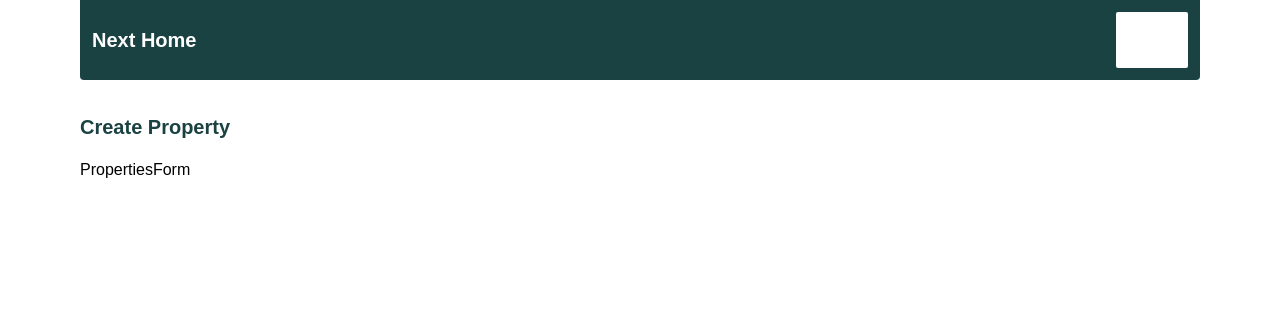
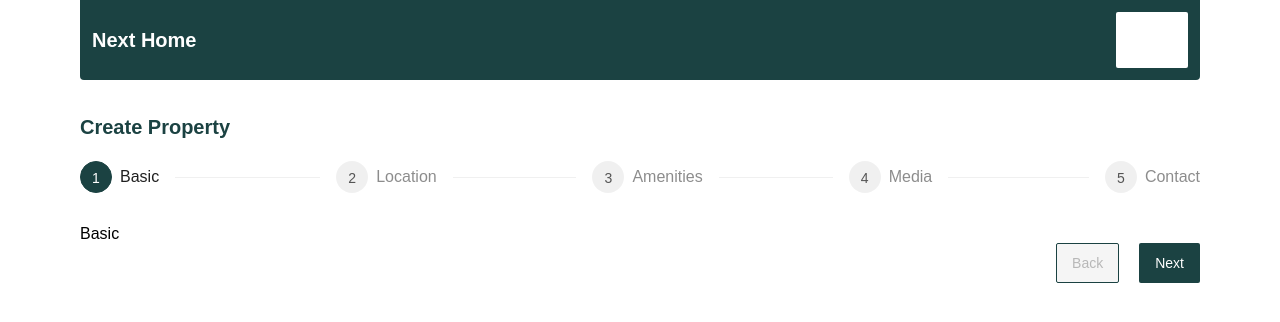
Before and after one commit to PieMenard/next-home, a Next.js app: page /user/properties/create-property in a window 1280 px wide. Shown: the top 322 px of the page. Built offline with nearby package versions, Linux system fonts and the light colour scheme; no server answers; the database is empty.

Commit message:
create property form steps and buttons

```diff
--- /dev/null
+++ b/src/app/(private)/user/properties/_components/properties-form/amenities.tsx
@@ -0,0 +1,26 @@
+import { Button } from 'antd';
+import { PropertiesFormStepProps } from '.';
+
+const Amenities = ({
+  currentStep,
+  setCurrentStep,
+}: PropertiesFormStepProps) => {
+  return (
+    <div>
+      <span>Amenities</span>
+      <div className="flex justify-end gap-5">
+        <Button
+          disabled={currentStep === 0}
+          onClick={() => setCurrentStep(currentStep - 1)}
+        >
+          Back
+        </Button>
+        <Button type="primary" onClick={() => setCurrentStep(currentStep + 1)}>
+          Next
+        </Button>
+      </div>
+    </div>
+  );
+};
+
+export default Amenities;
--- /dev/null
+++ b/src/app/(private)/user/properties/_components/properties-form/basic.tsx
@@ -0,0 +1,23 @@
+import { Button } from 'antd';
+import { PropertiesFormStepProps } from '.';
+
+const Basic = ({ currentStep, setCurrentStep }: PropertiesFormStepProps) => {
+  return (
+    <div>
+      <span>Basic</span>
+      <div className="flex justify-end gap-5">
+        <Button
+          disabled={currentStep === 0}
+          onClick={() => setCurrentStep(currentStep - 1)}
+        >
+          Back
+        </Button>
+        <Button type="primary" onClick={() => setCurrentStep(currentStep + 1)}>
+          Next
+        </Button>
+      </div>
+    </div>
+  );
+};
+
+export default Basic;
--- /dev/null
+++ b/src/app/(private)/user/properties/_components/properties-form/contact.tsx
@@ -0,0 +1,28 @@
+import React from 'react';
+import { PropertiesFormStepProps } from '.';
+import { Button } from 'antd';
+
+function Contact({ currentStep, setCurrentStep }: PropertiesFormStepProps) {
+  return (
+    <div>
+      <span>Contact</span>
+      <div className="flex justify-end gap-5">
+        <Button
+          disabled={currentStep === 0}
+          onClick={() => setCurrentStep(currentStep - 1)}
+        >
+          Back
+        </Button>
+        <Button
+          type="primary"
+          disabled={currentStep === 4}
+          onClick={() => setCurrentStep(currentStep + 1)}
+        >
+          Next
+        </Button>
+      </div>
+    </div>
+  );
+}
+
+export default Contact;
--- a/src/app/(private)/user/properties/_components/properties-form/index.tsx
+++ b/src/app/(private)/user/properties/_components/properties-form/index.tsx
@@ -1,5 +1,66 @@
+'use client';
+
+import { Steps } from 'antd';
+import { useState } from 'react';
+import Basic from './basic';
+import Location from './location';
+import Amenities from './amenities';
+import Media from './media';
+import Contact from './contact';
+
+export type PropertiesFormStepProps = {
+  currentStep: number;
+  setCurrentStep: (currentStep: number) => void;
+  finalValues: any;
+  setFinalValues: (finalVallues: any) => void;
+};
+
 const PropertiesForm = () => {
-  return <div>PropertiesForm</div>;
+  const [finalValues, setFinalValues] = useState({
+    basic: {},
+    location: {},
+    amenities: {},
+    media: {},
+    content: {},
+  });
+  const [currentStep, setCurrentStep] = useState(0);
+
+  const commonPropsForSteps: any = {
+    currentStep,
+    setCurrentStep,
+    finalValues,
+    setFinalValues,
+  };
+
+  const steps = [
+    {
+      title: 'Basic',
+      content: <Basic {...commonPropsForSteps} />,
+    },
+    {
+      title: 'Location',
+      content: <Location {...commonPropsForSteps} />,
+    },
+    {
+      title: 'Amenities',
+      content: <Amenities {...commonPropsForSteps} />,
+    },
+    {
+      title: 'Media',
+      content: <Media {...commonPropsForSteps} />,
+    },
+    {
+      title: 'Contact',
+      content: <Contact {...commonPropsForSteps} />,
+    },
+  ];
+
+  return (
+    <div>
+      <Steps current={currentStep} items={steps} />
+      <div className="mt-8">{steps[currentStep].content}</div>
+    </div>
+  );
 };
 
 export default PropertiesForm;
--- /dev/null
+++ b/src/app/(private)/user/properties/_components/properties-form/location.tsx
@@ -0,0 +1,23 @@
+import { Button } from 'antd';
+import { PropertiesFormStepProps } from '.';
+
+const Location = ({ currentStep, setCurrentStep }: PropertiesFormStepProps) => {
+  return (
+    <div>
+      <span>Location</span>
+      <div className="flex justify-end gap-5">
+        <Button
+          disabled={currentStep === 0}
+          onClick={() => setCurrentStep(currentStep - 1)}
+        >
+          Back
+        </Button>
+        <Button type="primary" onClick={() => setCurrentStep(currentStep + 1)}>
+          Next
+        </Button>
+      </div>
+    </div>
+  );
+};
+
+export default Location;
--- /dev/null
+++ b/src/app/(private)/user/properties/_components/properties-form/media.tsx
@@ -0,0 +1,23 @@
+import { Button } from 'antd';
+import { PropertiesFormStepProps } from '.';
+
+function Media({ currentStep, setCurrentStep }: PropertiesFormStepProps) {
+  return (
+    <div>
+      <span>Media</span>
+      <div className="flex justify-end gap-5">
+        <Button
+          disabled={currentStep === 0}
+          onClick={() => setCurrentStep(currentStep - 1)}
+        >
+          Back
+        </Button>
+        <Button type="primary" onClick={() => setCurrentStep(currentStep + 1)}>
+          Next
+        </Button>
+      </div>
+    </div>
+  );
+}
+
+export default Media;
```
